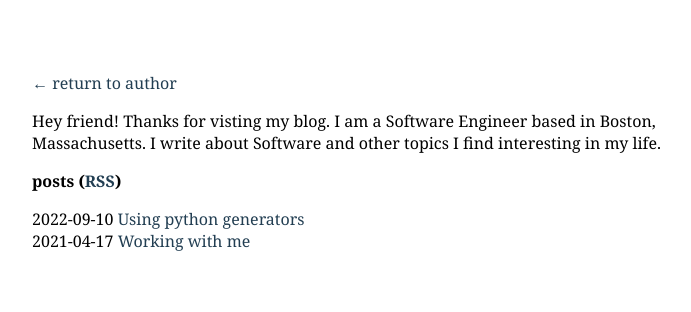
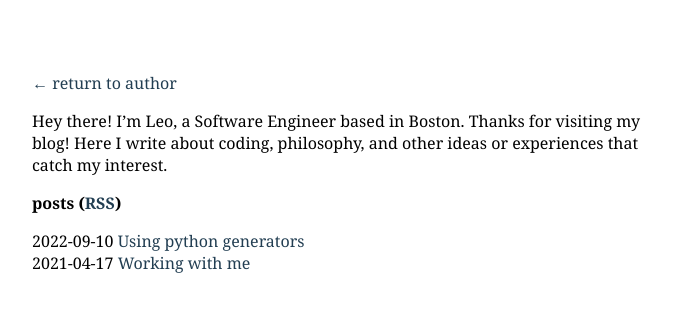
Before and after one commit to leoxlin/blog, a Jekyll site: the page built from index.md, in a window 1280 px wide. Shown: the top 312 px of the page, without its empty margins (288-979 px from the left). Built offline with Jekyll 4.4.1, drawn with Linux system fonts in a browser that asks for light colours.

Commit message:
update description

```diff
--- a/_config.yml
+++ b/_config.yml
@@ -3,9 +3,9 @@ title: "Duct-Tape Engineer"
 email: me@leoxlin.com
 
 description: >-
-  Hey friend! Thanks for visting my blog. I am a Software Engineer based in
-  Boston, Massachusetts. I write about Software and other topics
-  I find interesting in my life.
+  Hey there! I’m Leo, a Software Engineer based in Boston. Thanks for visiting
+  my blog! Here I write about coding, philosophy, and other ideas or
+  experiences that catch my interest.
 
 baseurl: ""
 
```
